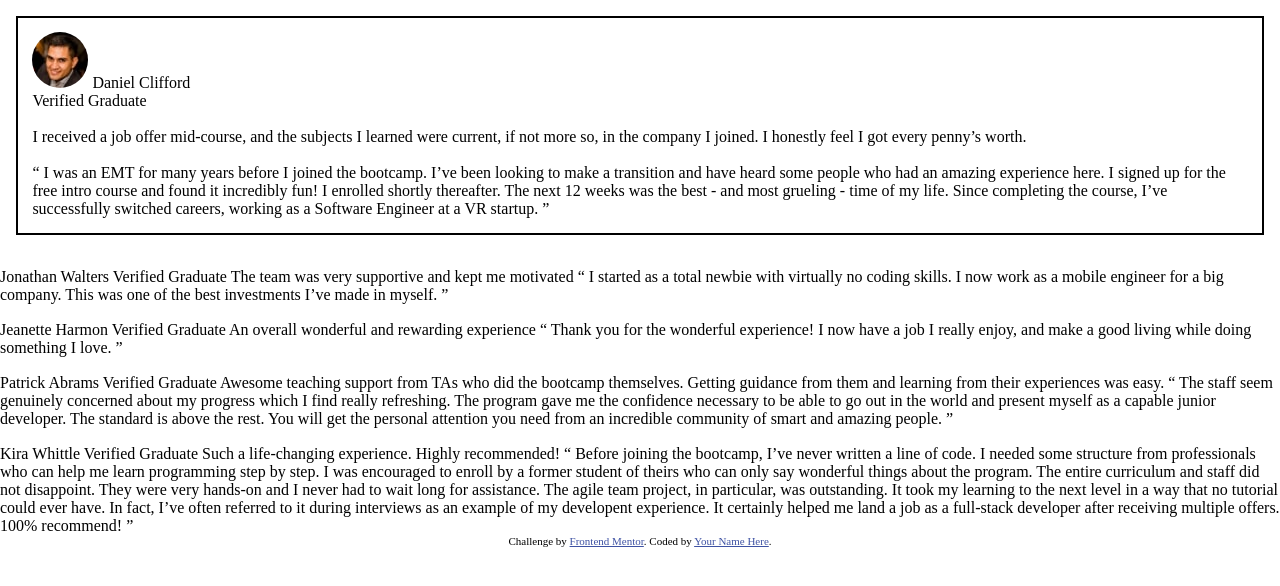
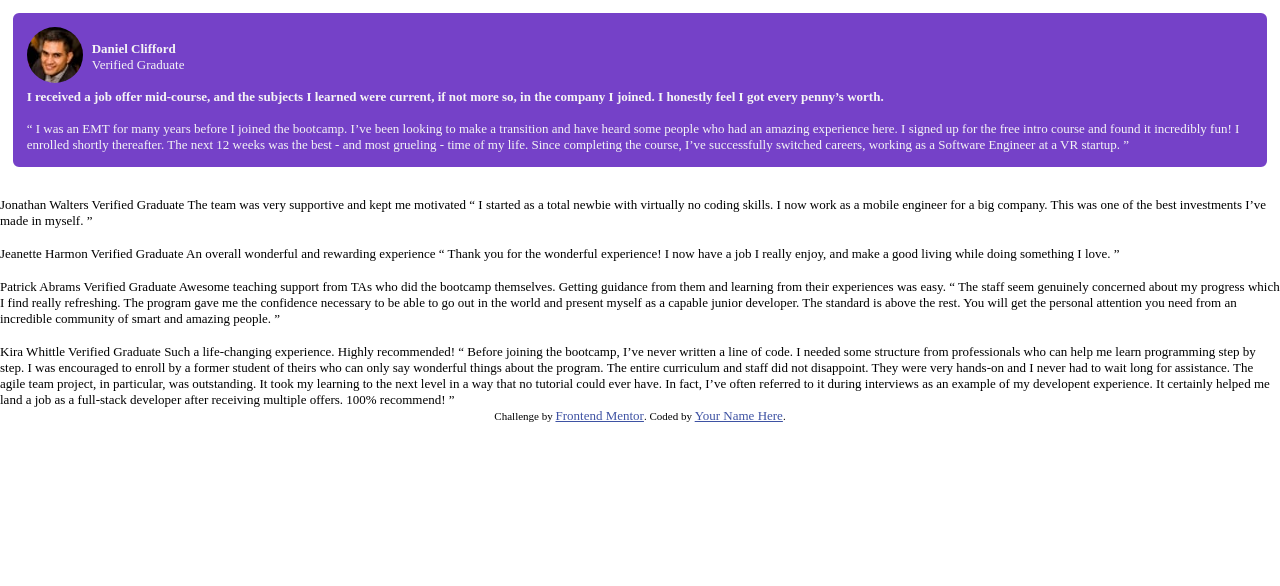
Before and after one commit to CodeRheem/testimonials-grid-section-main, a plain HTML site: page index.html in a window 1280 px wide. Drawn offline with Linux system fonts and the light colour scheme.

Commit message:
Updated my index.html

```diff
--- a/index.html
+++ b/index.html
@@ -11,15 +11,17 @@
   <section class="parent">
      <div class="verified">
         <img src="images/image-daniel.jpg" alt="Daniel Clifford" class="daniel">
-        <span class="author">
-          Daniel Clifford
-          <br>Verified Graduate
-        </span>
+        <div class="author">
+          <p><strong>Daniel Clifford</strong></p>
+          <p>Verified Graduate</p>
+        </div>
         <br>
-      <br>
+        <div>
           <p>
+            <strong>
               I received a job offer mid-course, and the subjects I learned were current, if not more so,
               in the company I joined. I honestly feel I got every penny’s worth.
+            </strong>
           </p>
           <br>
           <p>
@@ -29,6 +31,7 @@
             The next 12 weeks was the best - and most grueling - time of my life. Since completing
             the course, I’ve successfully switched careers, working as a Software Engineer at a VR startup. ”
           </p>
+        </div>
       </div>
      <div>
       Jonathan Walters
--- a/main.css
+++ b/main.css
@@ -2,6 +2,7 @@
     padding: 0;
     margin: 0;
     box-sizing: border-box;
+    font-size: 13px;
 }
 
 .attribution {
@@ -21,9 +22,12 @@
     }
 
 .verified{
-    border: 2px solid black;
+    border: 2px solid hsl(263, 55%, 52%);
+    border-radius: 6px;
     padding: 0.9rem;
     margin: 1rem;
+    color: whitesmoke;
+    background-color: hsl(263, 55%, 52%);
 }
 
 .daniel{
@@ -31,5 +35,6 @@
 }
 
 .author{
-    margin-bottom: -4rem;
+    margin-left: 5rem;
+    margin-top: -3.5rem;
 }
```
Lines whose indentation alone changed are shown as unchanged.
